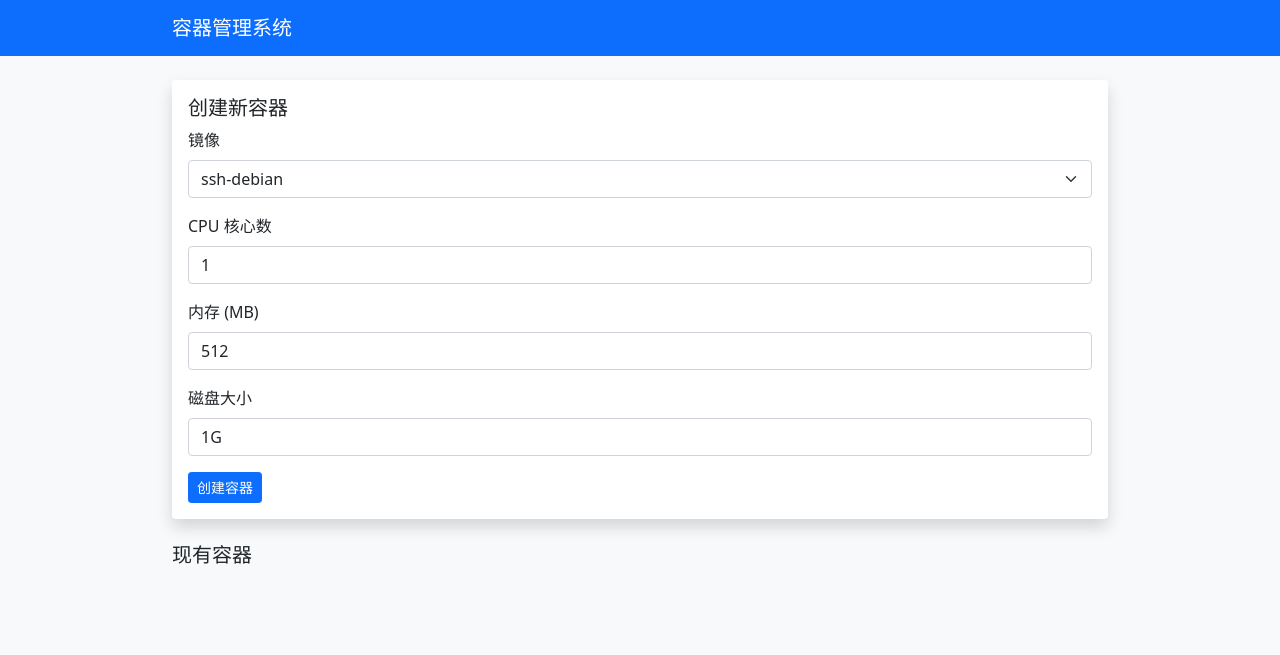
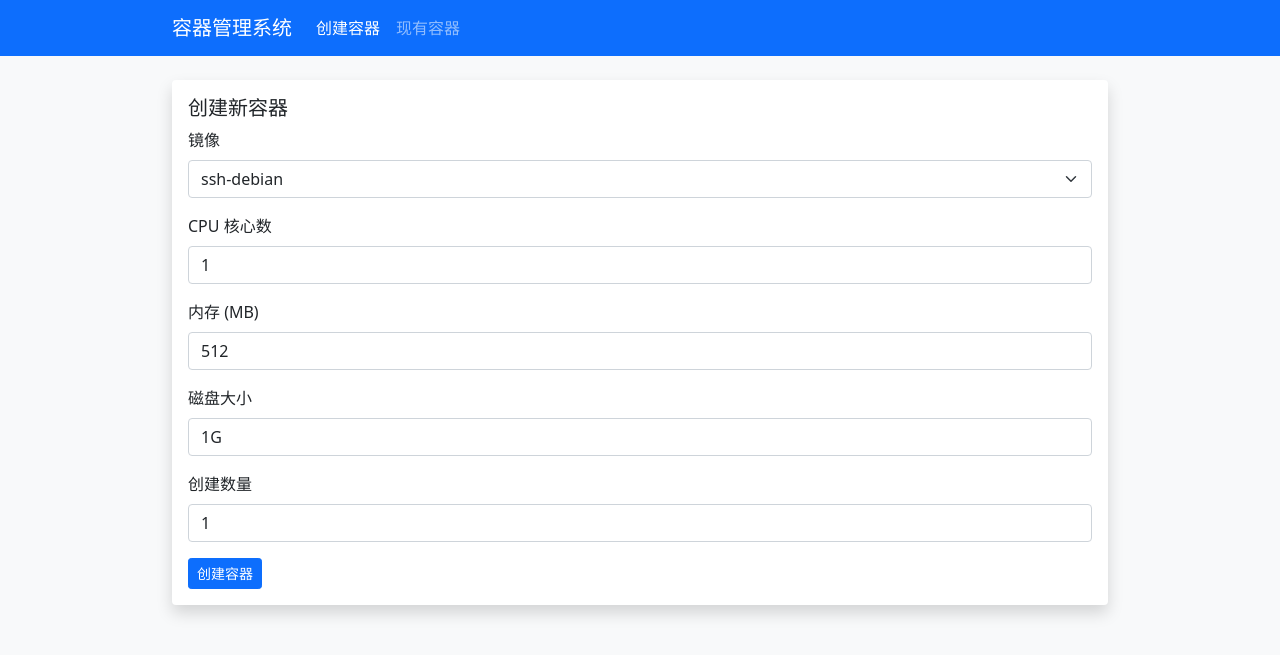
Before and after one commit to xkatld/docker-for-sale, a Flask app: page / in a window 1280 px wide. Shown: the top 655 px of the page. Run offline with Flask 3, Linux system fonts and the light colour scheme; some libraries are stand-ins or nearby versions.

Commit message:
Update index.html

```diff
--- a/web/api/templates/index.html
+++ b/web/api/templates/index.html
@@ -3,24 +3,18 @@
 <head>
     <meta charset="UTF-8">
     <meta name="viewport" content="width=device-width, initial-scale=1.0">
-    <title>容器管理系统</title>
+    <title>容器管理系统 - 创建容器</title>
     <link href="https://cdn.jsdelivr.net/npm/bootstrap@5.1.3/dist/css/bootstrap.min.css" rel="stylesheet">
     <link href="https://cdn.jsdelivr.net/npm/bootstrap-icons@1.7.2/font/bootstrap-icons.css" rel="stylesheet">
     <style>
-        body {
-            background-color: #f8f9fa;
-        }
-        .container {
-            max-width: 960px;
-        }
+        body { background-color: #f8f9fa; }
+        .container { max-width: 960px; }
         .card {
             border: none;
             box-shadow: 0 0.5rem 1rem rgba(0, 0, 0, 0.15);
             transition: all 0.3s ease-in-out;
         }
-        .card:hover {
-            transform: translateY(-5px);
-        }
+        .card:hover { transform: translateY(-5px); }
         .btn-sm {
             padding: 0.25rem 0.5rem;
             font-size: 0.875rem;
@@ -31,6 +25,19 @@
     <nav class="navbar navbar-expand-lg navbar-dark bg-primary mb-4">
         <div class="container">
             <a class="navbar-brand" href="#">容器管理系统</a>
+            <button class="navbar-toggler" type="button" data-bs-toggle="collapse" data-bs-target="#navbarNav" aria-controls="navbarNav" aria-expanded="false" aria-label="Toggle navigation">
+                <span class="navbar-toggler-icon"></span>
+            </button>
+            <div class="collapse navbar-collapse" id="navbarNav">
+                <ul class="navbar-nav">
+                    <li class="nav-item">
+                        <a class="nav-link active" href="/">创建容器</a>
+                    </li>
+                    <li class="nav-item">
+                        <a class="nav-link" href="/containers">现有容器</a>
+                    </li>
+                </ul>
+            </div>
         </div>
     </nav>
 
@@ -61,35 +68,13 @@
                                 <label for="disk_size" class="form-label">磁盘大小</label>
                                 <input type="text" class="form-control" id="disk_size" name="disk_size" value="1G" required>
                             </div>
+                            <div class="mb-3">
+                                <label for="count" class="form-label">创建数量</label>
+                                <input type="number" class="form-control" id="count" name="count" min="1" value="1" required>
+                            </div>
                             <button type="submit" class="btn btn-primary btn-sm">创建容器</button>
                         </form>
                     </div>
-                </div>
-            </div>
-        </div>
-
-        <div class="row">
-            <div class="col">
-                <h5 class="mb-3">现有容器</h5>
-                <div class="row row-cols-1 row-cols-md-2 g-4" id="containerList">
-                    {% for container in containers %}
-                    <div class="col">
-                        <div class="card h-100">
-                            <div class="card-body">
-                                <h6 class="card-title">{{ container.image }}</h6>
-                                <p class="card-text">
-                                    ID: {{ container.id }}<br>
-                                    SSH 端口: {{ container.ssh_port }}<br>
-                                    NAT 端口范围: {{ container.nat_start_port }} - {{ container.nat_end_port }}<br>
-                                    磁盘大小: {{ container.disk_size }}
-                                </p>
-                                <button class="btn btn-danger btn-sm" onclick="deleteContainer('{{ container.id }}')">
-                                    <i class="bi bi-trash"></i> 删除
-                                </button>
-                            </div>
-                        </div>
-                    </div>
-                    {% endfor %}
                 </div>
             </div>
         </div>
@@ -106,25 +91,12 @@
             axios.post('/api/create_container', data)
                 .then(function (response) {
                     alert('容器创建成功！');
-                    location.reload();
+                    location.href = '/containers';
                 })
                 .catch(function (error) {
                     alert('创建容器失败: ' + error.response.data.error);
                 });
         });
-
-        function deleteContainer(id) {
-            if (confirm('确定要删除这个容器吗？')) {
-                axios.post('/api/delete_container', { id: id })
-                    .then(function (response) {
-                        alert('容器删除成功！');
-                        location.reload();
-                    })
-                    .catch(function (error) {
-                        alert('删除容器失败: ' + error.response.data.error);
-                    });
-            }
-        }
     </script>
 </body>
 </html>
```
